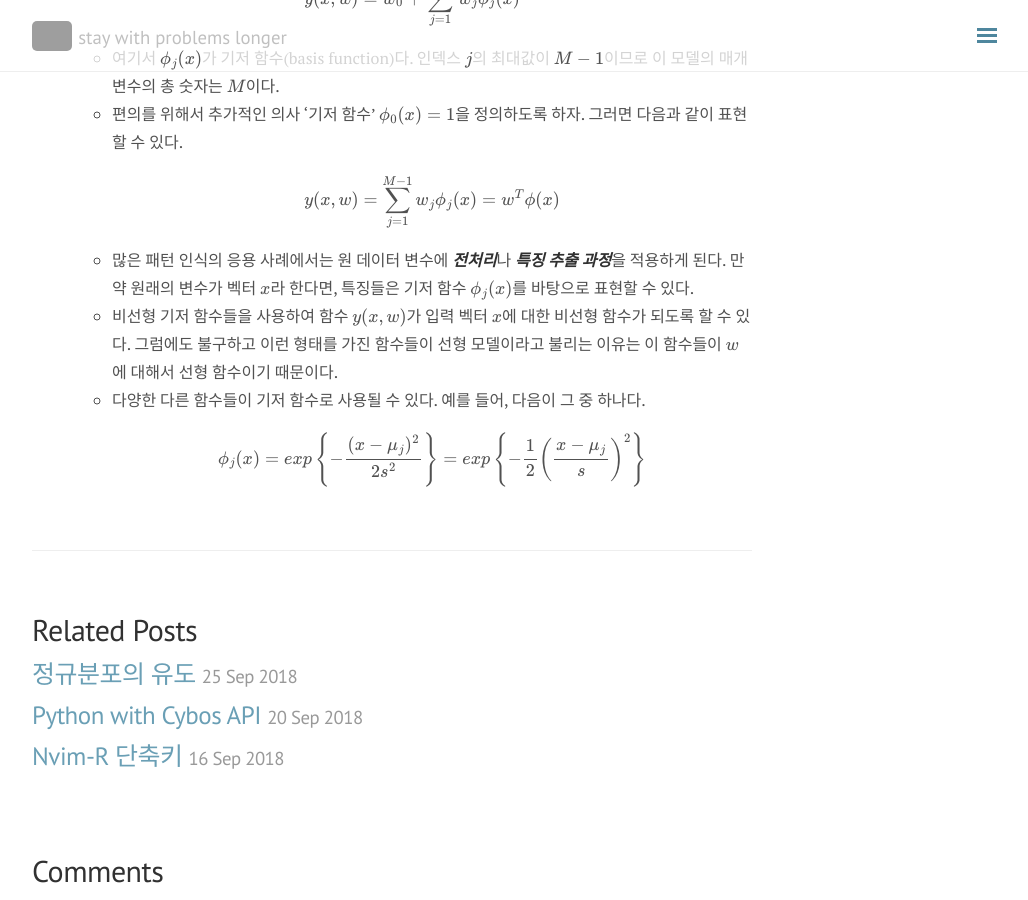
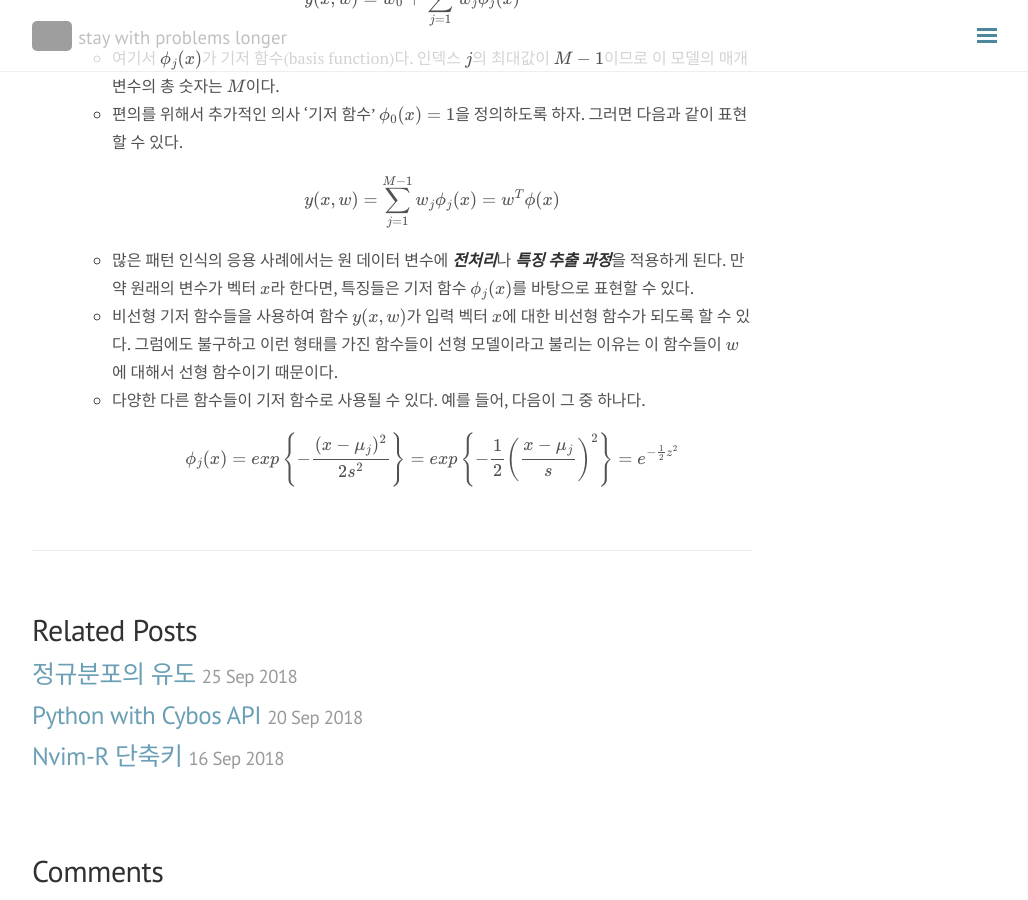
Before and after one commit to seokhoonj/seokhoonj.github.io, a Jekyll site: the page built from _posts/Math/2018-09-27-Math-linear_regression.md, in a window 1280 px wide and 900 px high, scrolled down 953 px. Shown: the whole window, without its empty margins (248-1276 px from the left). Built offline with Jekyll 4.4.1, drawn with Linux system fonts in a browser that asks for light colours; nearby versions of some CDN libraries; formulas are drawn with MathJax 3; comment, search, counter and statistics services are not loaded; grey boxes are pictures that could not be loaded.

Commit message:
add _posts

```diff
--- a/_posts/Math/2018-09-27-Math-linear_regression.md
+++ b/_posts/Math/2018-09-27-Math-linear_regression.md
@@ -29,4 +29,4 @@ comments: false
  - 많은 패턴 인식의 응용 사례에서는 원 데이터 변수에 <em><strong>전처리</strong></em>나 <em><strong>특징 추출 과정</strong></em>을 적용하게 된다. 만약 원래의 변수가 벡터 $x$라 한다면, 특징들은 기저 함수 ${\phi\_j(x)}$를 바탕으로 표현할 수 있다.
  - 비선형 기저 함수들을 사용하여 함수 $y(x,w)$가 입력 벡터 $x$에 대한 비선형 함수가 되도록 할 수 있다. 그럼에도 불구하고 이런 형태를 가진 함수들이 선형 모델이라고 불리는 이유는 이 함수들이 $w$에 대해서 선형 함수이기 때문이다.
  - 다양한 다른 함수들이 기저 함수로 사용될 수 있다. 예를 들어, 다음이 그 중 하나다.
- \\( \phi\_j(x) = exp\left\lbrace-\frac{(x-\mu\_j)^2}{2s^2}\right\rbrace  = exp\left\lbrace-\frac{1}{2}\left(\frac{x-\mu\_j}{s}\right)^2\right\rbrace \\)
+ \\( \phi\_j(x) = exp\left\lbrace-\frac{(x-\mu\_j)^2}{2s^2}\right\rbrace  = exp\left\lbrace-\frac{1}{2}\left(\frac{x-\mu\_j}{s}\right)^2\right\rbrace = e^{-\frac{1}{2}z^2} \\)
```
